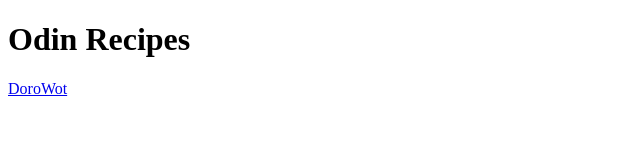
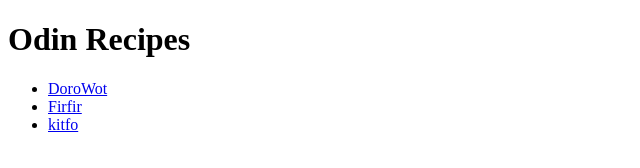
Before and after one commit to Yitbarek-M/odin-recipes, a plain HTML site: page index.html in a window 1280 px wide. Shown: the whole page, without its empty margins (0-640 px from the left). Drawn offline with Linux system fonts and the light colour scheme.

Commit message:
Add more links to the access the recipes

```diff
--- a/index.html
+++ b/index.html
@@ -7,6 +7,10 @@
 </head>
 <body>
     <h1>Odin Recipes</h1>
-    <a href="recipes/doroWot.html">DoroWot</a>
+    <ul>
+        <li><a href="recipes/doroWot.html">DoroWot</a></li>
+        <li><a href="recipes/firfir.html">Firfir</a></li>
+        <li><a href="recipes/kitfo.html">kitfo</a></li>
+    </ul>
 </body>
 </html>
```
